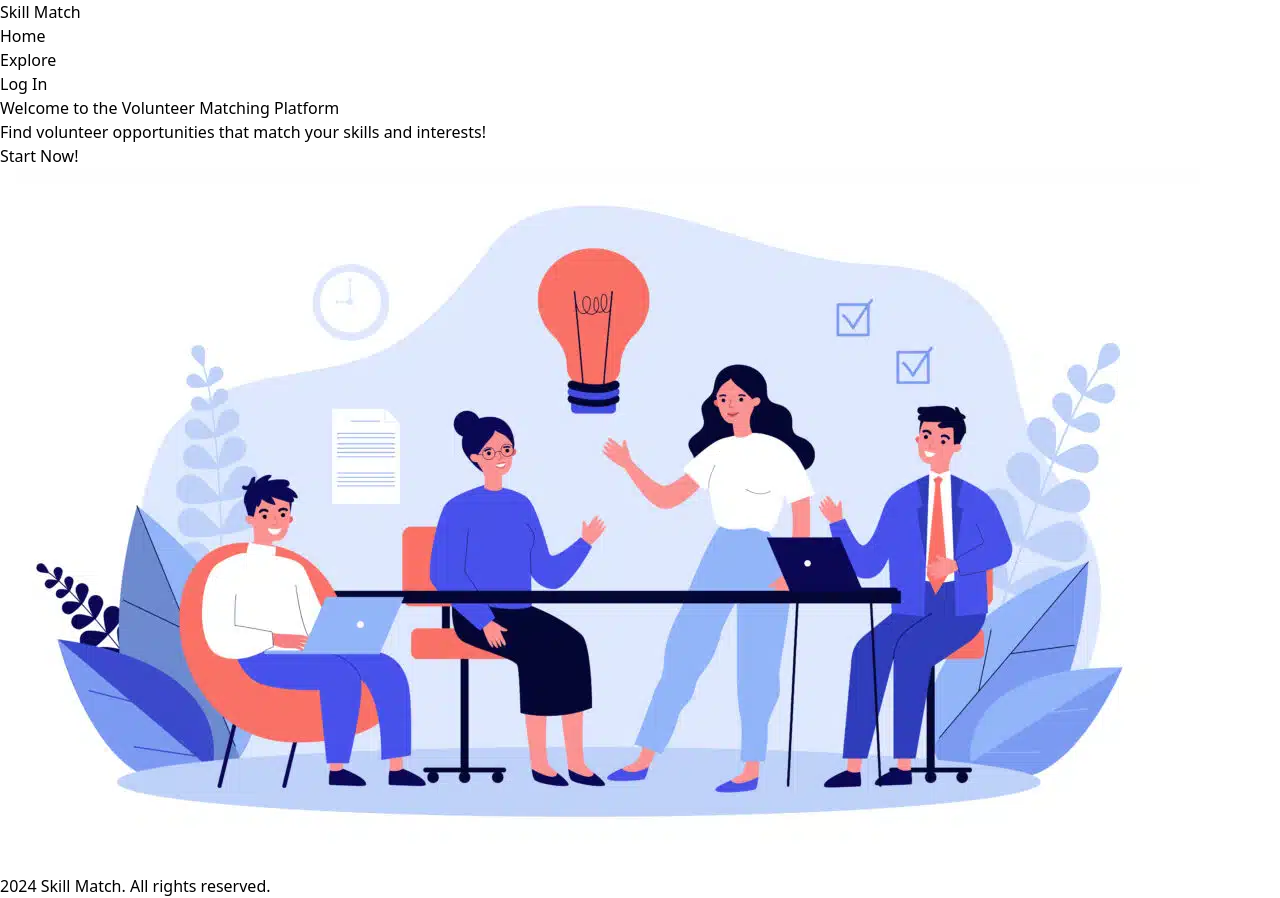
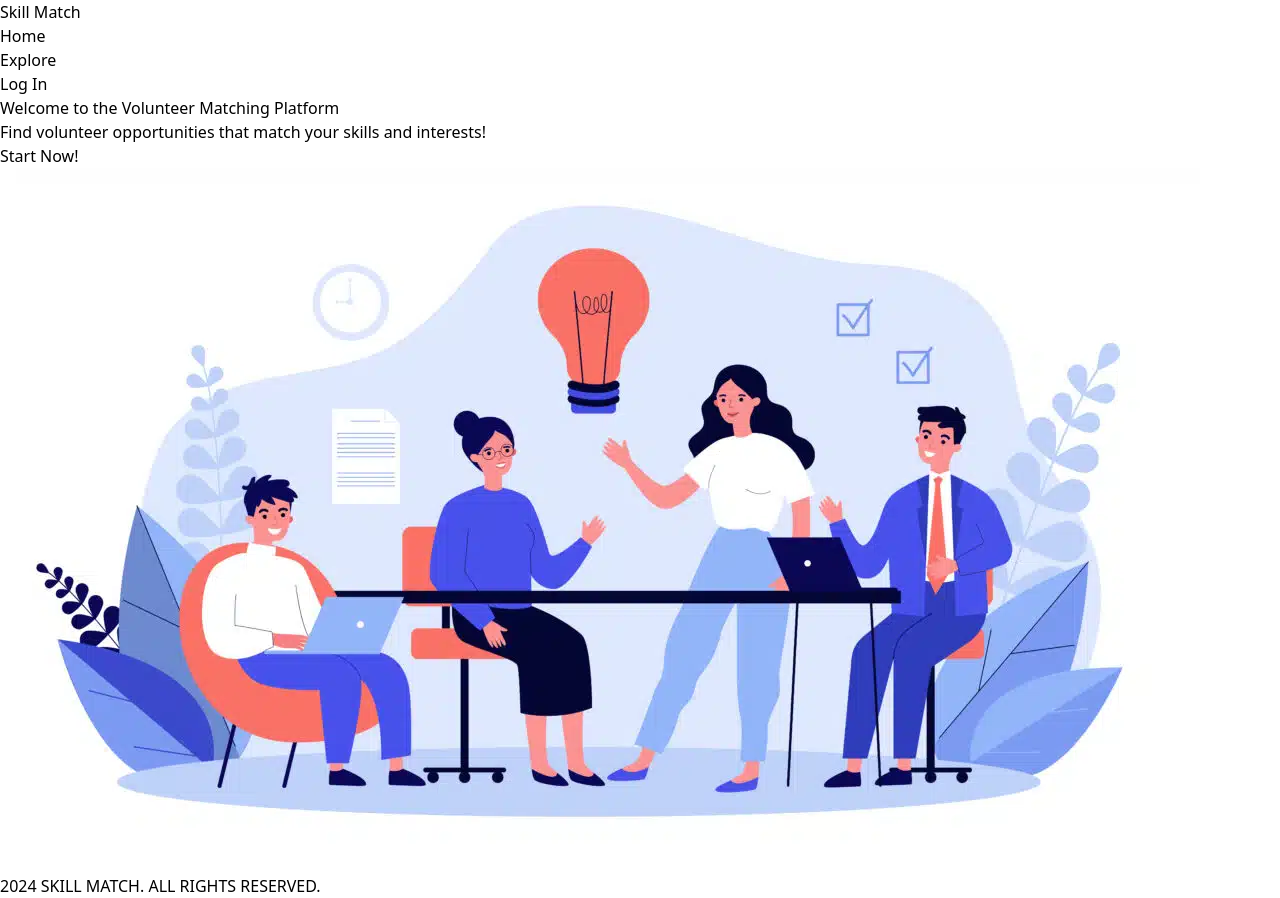
Before and after one commit to tahayarkhan/Skill-Match, a React (Vite) app in the folder app/: page / in a window 1280 px wide. Built offline with nearby package versions, Linux system fonts and the light colour scheme.

Commit message:
improved readablity

```diff
--- a/app/src/App.jsx
+++ b/app/src/App.jsx
@@ -6,8 +6,9 @@ import Dashboard from "./pages/Dashboard";
 import HomePage from "./pages/HomePage";
 import ExplorePage from "./pages/ExplorePage";
 import NavBar from "./components/Navbar";
+// define app, use routes to seth paths
+const App = () => {
 
-const App = () => {
   const location = useLocation();
   const noNavbar = ["/login", "/signup"];
   return (
@@ -27,7 +28,7 @@ const App = () => {
       </div>
 
       <footer className="bg-gray-800 text-white text-center py-4">
-        <p>2024 Skill Match. All rights reserved.</p>
+        <p>2024 SKILL MATCH. ALL RIGHTS RESERVED.</p>
       </footer>
     </div>
   );
--- a/app/src/components/Navbar.jsx
+++ b/app/src/components/Navbar.jsx
@@ -4,6 +4,7 @@ import { useAuth } from "../authCrap/AuthProvider";
 import Alert from "../assets/bell.png";
 import AlertsPopUp from "./AlertsPopUp";
 
+// used to access user state and logut function from auth provider
 const Navbar = () => {
   const { user, logOut } = useAuth();
   const [showAlerts, setShowAlerts] = useState(false);
@@ -14,6 +15,7 @@ const Navbar = () => {
       <div className="flex justify-between items-center">
         <ul className="flex space-x-4">
           <li>
+
             <Link to="/" className="text-white hover:text-gray-400">
               Home
             </Link>
@@ -47,6 +49,7 @@ const Navbar = () => {
             </button>
           </div>
         ) : (
+          // link to
           <Link to="/login" className="text-white hover:text-gray-400">
             Log In
           </Link>
```
